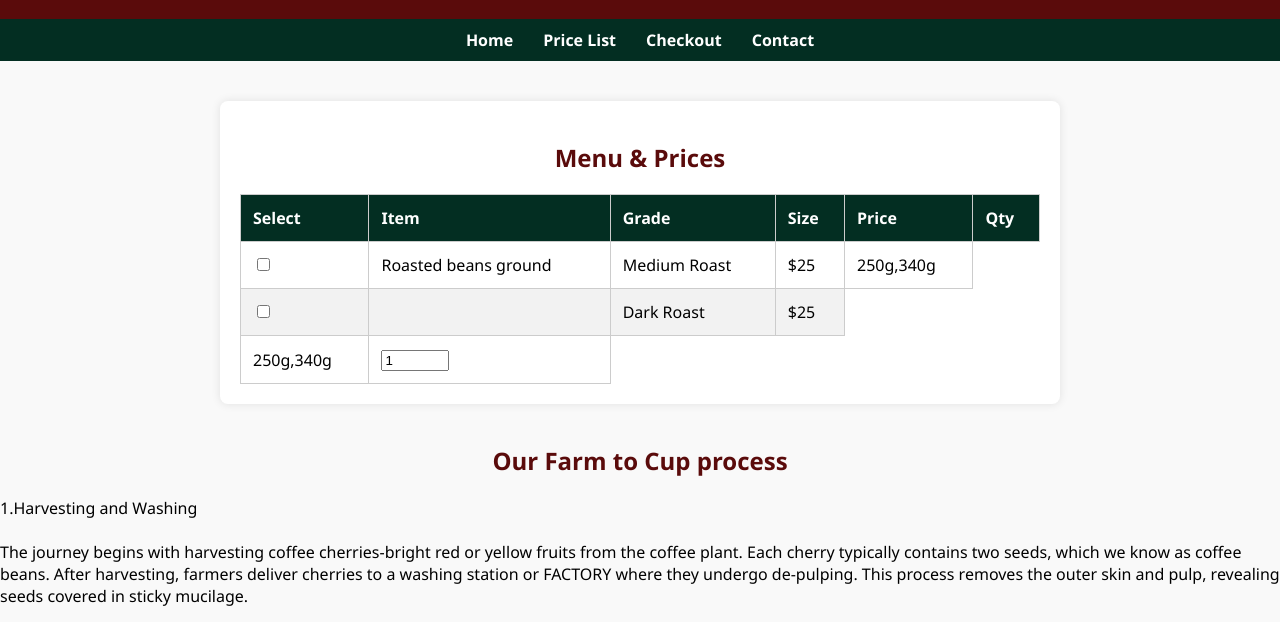
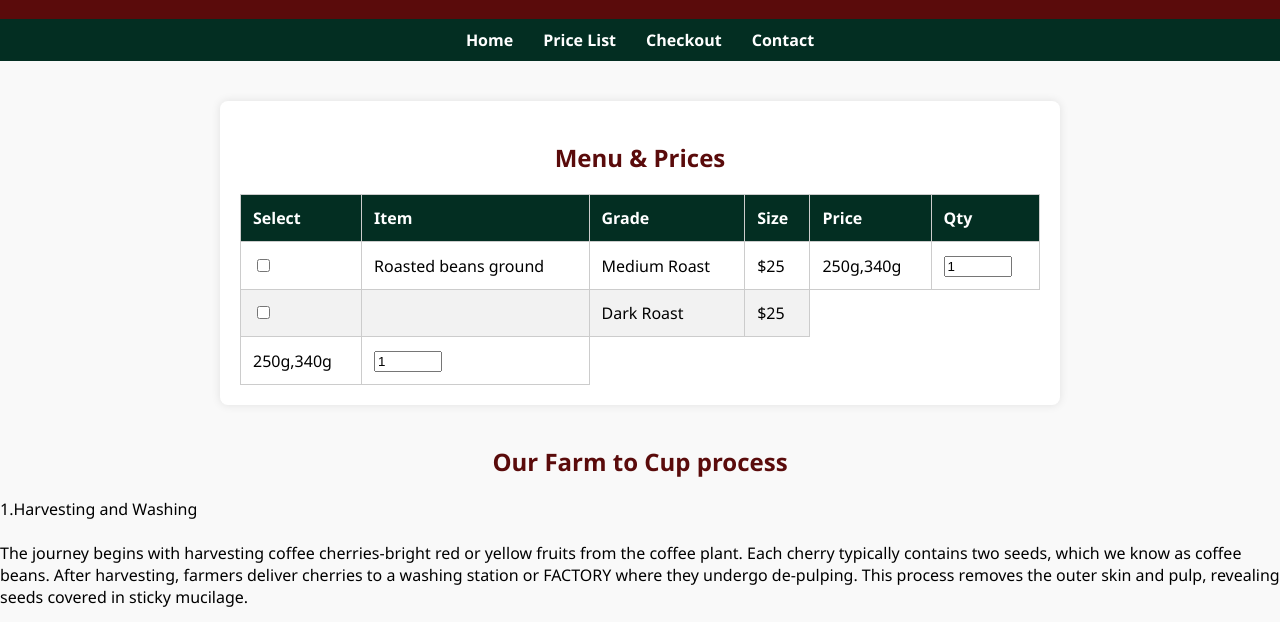
Before and after one commit to MUIRUM/njagu-coffee-site, a plain HTML site: page pricelist.html in a window 1280 px wide. Shown: the part 178-800 px from the top of the page. Drawn offline with Linux system fonts and the light colour scheme.

Commit message:
Update pricelist.html

```diff
--- a/pricelist.html
+++ b/pricelist.html
@@ -110,6 +110,8 @@
                   <td>$25</td>
                   <td>250g,340g</td>
 
+        <td><input type="number" name="qty" value="1" min="1" style="width: 60px;"></td>
+
 
 
        <tr><td><input type="checkbox" name="item" value="Roasted Medium - 250g,340g $25"></td>
```
